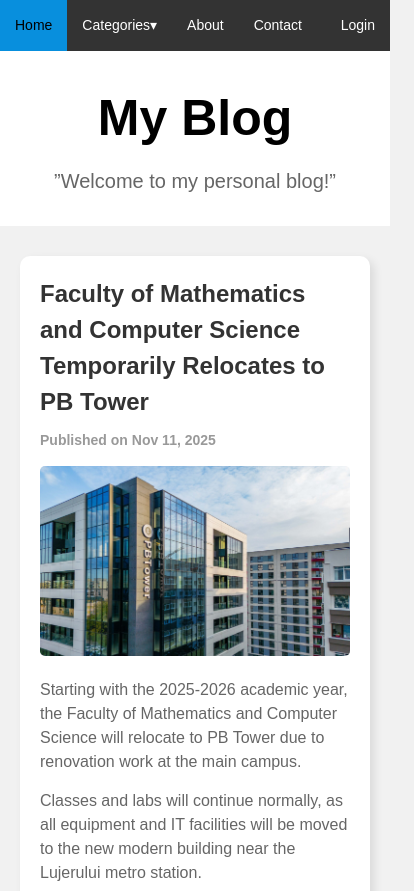
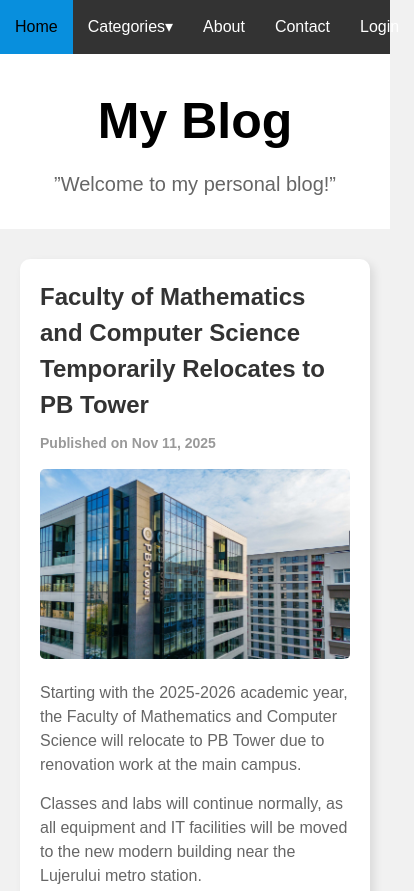
Before and after one commit to Tonyy-y/My-Blog, a plain HTML site: page index.html in a window 390 px wide. Shown: the top 891 px of the page, 414 px wide, since content can reach past the window. Drawn offline with Linux system fonts and the light colour scheme.

Commit message:
Project finished!

```diff
--- a/style.css
+++ b/style.css
@@ -23,7 +23,7 @@
 
 nav {
     background-color: #333;
-    font-size: clamp(14px, 2.5vw, 22px);
+    font-size: clamp(16px, 2.5vw, 22px);
     display: flex;
 }
 
```
